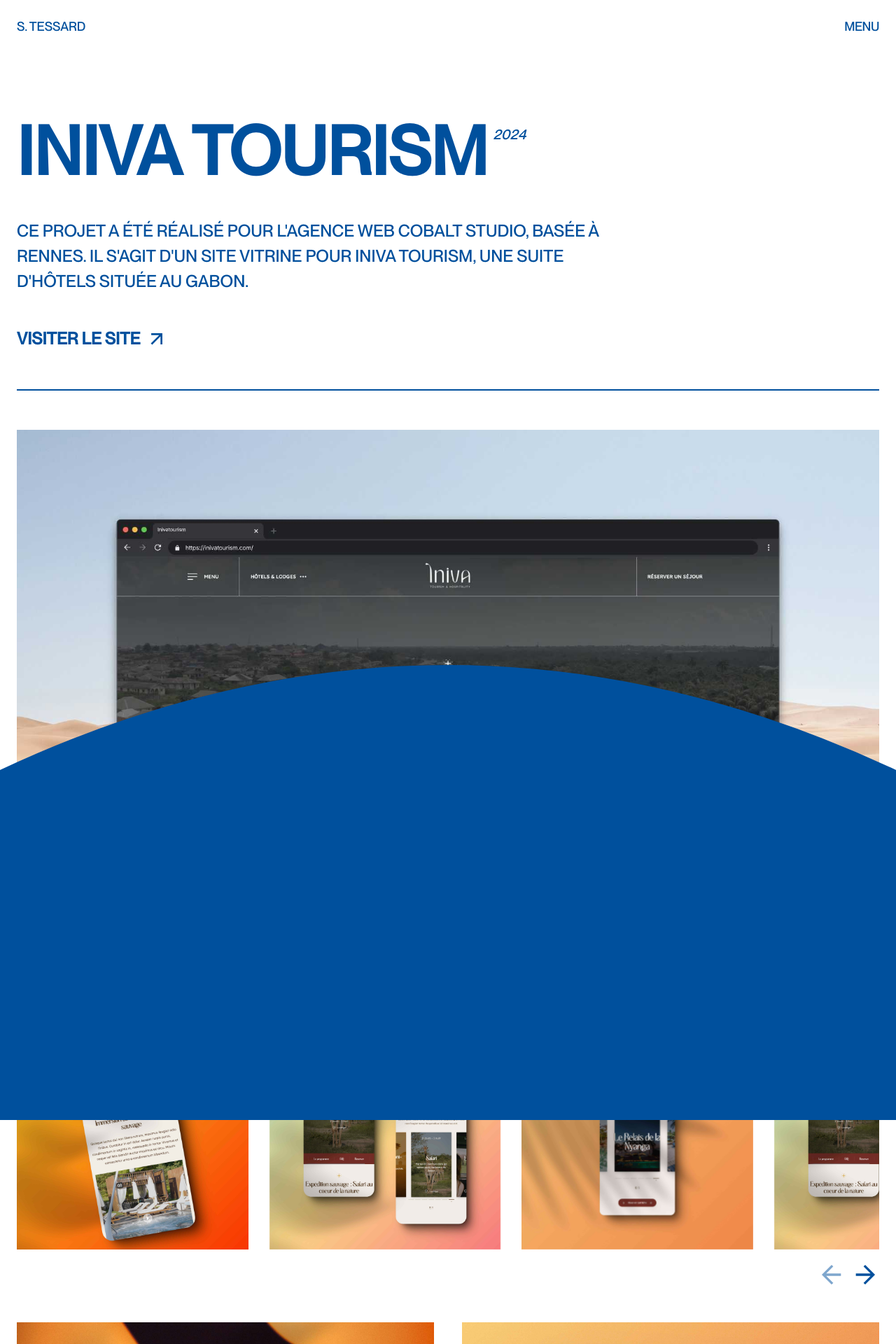
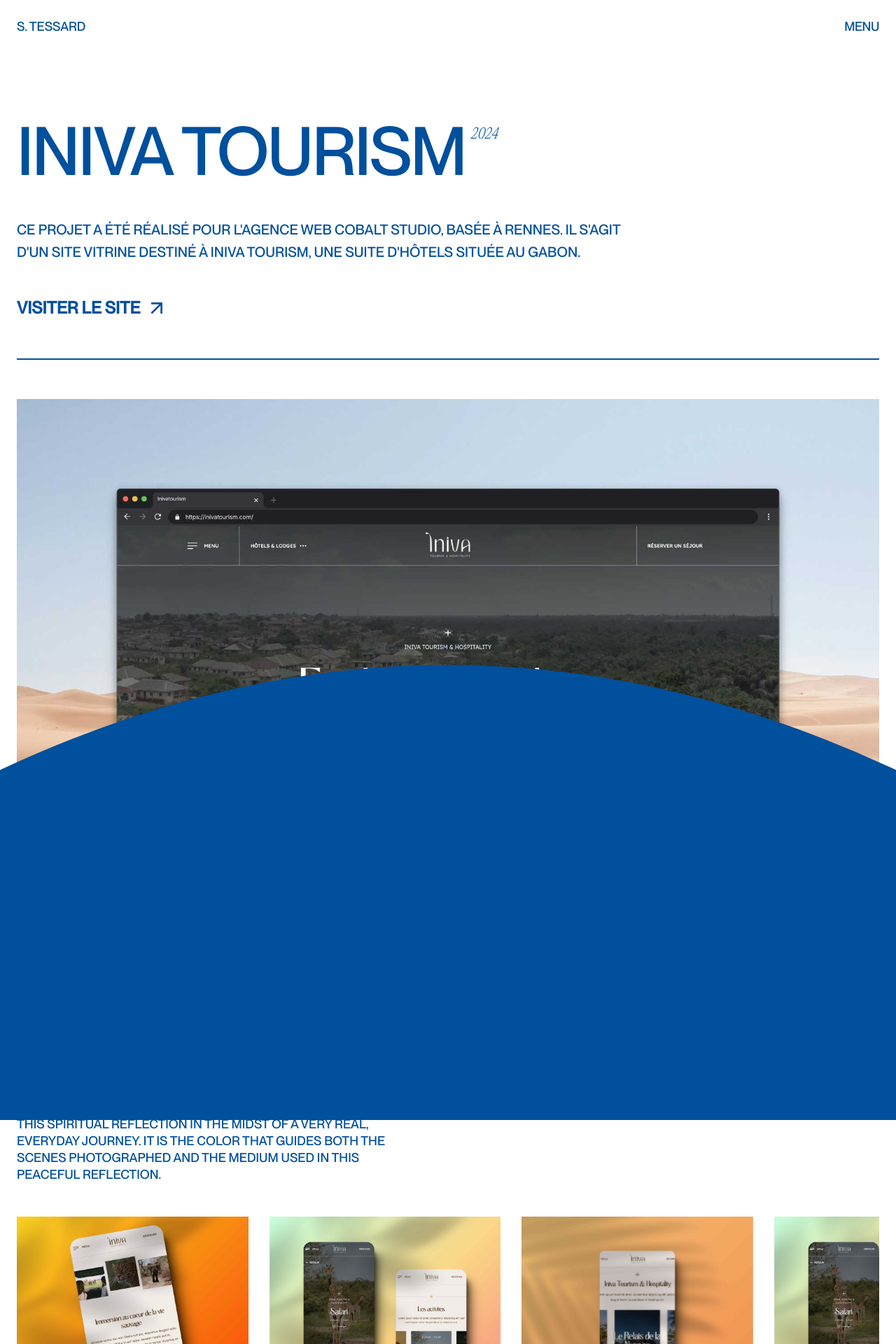
Before and after one commit to simontessard/2025-portfolio, a Next.js app: page /projects/iniva in a window 1280 px wide. Shown: the top 1920 px of the page at 70% size. Built offline with nearby package versions, Linux system fonts and the light colour scheme.

Commit message:
Overall improvements

```diff
--- a/src/components/global/Header/Header.tsx
+++ b/src/components/global/Header/Header.tsx
@@ -22,8 +22,8 @@
     })
     return (
         <>
-            <header className="fixed z-50 top-0 flex justify-between w-full p-4 md:p-6">
-                <Link href="/" className="header-logo text-primary md:text-lg font-primary">
+            <header>
+                <Link href="/" className="header-logo fixed z-50 top-4 left-4 md:top-6 md:left-6 text-primary md:text-lg font-primary">
                     S. TESSARD
                 </Link>
                 <MenuOpenButton/>
--- a/src/components/global/Header/MenuOpenButton.tsx
+++ b/src/components/global/Header/MenuOpenButton.tsx
@@ -6,7 +6,7 @@
         setMenuIsOpen(true);
     }
     return (
-        <button onClick={openMenu} className="size-fit uppercase md:text-lg tracking-tight font-primary text-primary">
+        <button onClick={openMenu} className="fixed z-50 top-4 right-4 md:top-6 md:right-6 size-fit uppercase md:text-lg tracking-tight font-primary text-primary">
             Menu
         </button>
     )
--- a/src/components/projects-slug/Carousel.tsx
+++ b/src/components/projects-slug/Carousel.tsx
@@ -2,10 +2,18 @@
 import { Navigation } from "swiper/modules";
 import 'swiper/css';
 import 'swiper/css/navigation';
+import ImagesDesc from "@/components/projects-slug/ImagesDesc";
 
 export default function Carousel({ project }: { project: any }) {
     return (
         <div className="relative mb-10 md:mb-12">
+
+            <ImagesDesc title="Bleu at the center of everything"
+                        description="Through this initial sketch, Blue is symbolically the common thread, the unconditional guide,
+                accompanying this spiritual reflection in the midst of a very real, everyday journey.
+                It is the color that guides both the scenes photographed and the medium used in this peaceful
+                reflection."
+            />
 
             <Swiper
                 className="swiper-carousel-content"
--- a/src/components/projects-slug/Heading.tsx
+++ b/src/components/projects-slug/Heading.tsx
@@ -8,17 +8,17 @@
                 <div className="mb-8 md:mb-12">
 
                     {/* Title */}
-                    <div className="flex gap-2 font-primary items-start mb-8 md:mb-12">
-                        <h1 className="text-4xl md:text-6xl xl:text-8xl uppercase text-primary font-semibold">
+                    <div className="flex gap-2 items-start mb-8 md:mb-12">
+                        <h1 className="font-primary text-4xl md:text-6xl xl:text-8xl uppercase tracking-tight text-primary font-medium">
                             {project.title}
                         </h1>
-                        <p className="editorial italic md:text-xl text-primary mt-1 xl:mt-2.5">
+                        <p className="font-secondary italic md:text-xl text-primary mt-1 xl:mt-2.5">
                             {project.date}
                         </p>
                     </div>
 
                     {/* Desc */}
-                    <p className="font-primary text-xl md:text-2xl md:leading-9 md:max-w-4xl 2xl:max-w-4xl uppercase text-primary">
+                    <p className="font-primary text-lg md:text-xl md:leading-8 md:max-w-4xl 2xl:max-w-4xl uppercase text-primary">
                         {project.description}
                     </p>
                 </div>
--- /dev/null
+++ b/src/components/projects-slug/ImagesDesc.tsx
@@ -0,0 +1,17 @@
+interface ImagesDescProps {
+    title: string;
+    description: string;
+}
+
+export default function ImagesDesc( {title, description}: ImagesDescProps ) {
+    return (
+        <div className="flex flex-col gap-2 mb-8 md:mb-12">
+            <h1 className="font-primary text-xl md:text-2xl xl:text-4xl uppercase tracking-tight text-primary max-w-md font-medium mb-2 md:mb-4">
+                {title}
+            </h1>
+            <p className="font-primary text-sm md:text-lg md:leading-6 md:max-w-xl 2xl:max-w-2xl uppercase text-primary">
+                {description}
+            </p>
+        </div>
+    )
+}
--- a/src/components/projects-slug/MainImage.tsx
+++ b/src/components/projects-slug/MainImage.tsx
@@ -1,6 +1,6 @@
 export default function MainImage({ project } : {project: any}) {
     return (
-        <img className="object-cover md:h-[95dvh] w-full mb-12 md:mb-20"
+        <img className="object-cover md:h-[95dvh] w-full mb-16 md:mb-20 xl:mb-28"
              src={project.gallery[0]}
              alt={project.title}
         />
--- /dev/null
+++ b/src/components/projects-slug/TwoImages.tsx
@@ -0,0 +1,16 @@
+export default function TwoImages({ project }: { project: Project }) {
+    return (
+        <div className="grid grid-cols-1 md:grid-cols-2 gap-12 md:gap-10">
+            <img
+                className="object-cover size-full"
+                src={project.gallery[1]}
+                alt={project.title}
+            />
+            <img
+                className="object-cover size-full"
+                src={project.gallery[5]}
+                alt={project.title}
+            />
+        </div>
+    )
+}
--- a/src/components/projects/Project.tsx
+++ b/src/components/projects/Project.tsx
@@ -6,7 +6,8 @@
             <div className="relative aspect-square mb-3">
                 <img className="absolute top-0 left-0 size-full object-cover" src={cover} alt={title}/>
             </div>
-            <div className="flex items-center justify-between">
+            <div className="flex flex-col">
+                <div className="flex items-center justify-between mb-0.5">
                     <h2 className="text-primary tracking-tight font-primary text-2xl uppercase">
                         {title}
                     </h2>
@@ -19,6 +20,9 @@
                         />
                     </svg>
                 </div>
+                <h3 className="font-secondary uppercase italic text-primary">Site web</h3>
+            </div>
+
         </Link>
     );
 }
--- a/src/components/utils/Curve/index.jsx
+++ b/src/components/utils/Curve/index.jsx
@@ -1,5 +1,5 @@
 'use client';
-import React, { useEffect, useState } from 'react'
+import { useEffect, useState } from 'react'
 import { motion } from 'framer-motion'
 import { useRouter } from 'next/router';
 import { text, curve, translate } from './anim';
@@ -9,7 +9,6 @@
     "/about": "À Propos",
     "/projects": "Projets",
     "/projects/iniva": "Iniva",
-    "/test": "Test"
 }
 
 const anim = (variants) => {
--- a/src/data/projectsData.json
+++ b/src/data/projectsData.json
@@ -3,7 +3,7 @@
     "path": "iniva",
     "title": "Iniva Tourism",
     "date": "2024",
-    "description": "Ce projet a été réalisé pour l'agence web Cobalt Studio, basée à Rennes. Il s'agit d'un site vitrine pour Iniva Tourism, une suite d'hôtels située au Gabon.",
+    "description": "Ce projet a été réalisé pour l'agence web Cobalt Studio, basée à Rennes. Il s'agit d'un site vitrine destiné à Iniva Tourism, une suite d'hôtels située au Gabon.",
     "cover": "/images/projects/iniva/iniva.jpg",
     "gallery" : [
       "/images/projects/iniva/iniva-main.jpg",
--- a/src/pages/projects/iniva/index.tsx
+++ b/src/pages/projects/iniva/index.tsx
@@ -4,6 +4,8 @@
 import MainImage from "@/components/projects-slug/MainImage";
 import Carousel from "@/components/projects-slug/Carousel";
 import Heading from "@/components/projects-slug/Heading";
+import TwoImages from "@/components/projects-slug/TwoImages";
+import ImagesDesc from "@/components/projects-slug/ImagesDesc";
 
 export default function Project() {
     const project = projects[0];
@@ -18,19 +20,10 @@
                 <Heading project={project}/>
                 <MainImage project={project}/>
                 <Carousel project={project}/>
-
-                <div className="grid grid-cols-1 md:grid-cols-2 gap-12 md:gap-10">
-                    <img
-                        className="object-cover size-full"
-                        src={project.gallery[1]}
-                        alt={project.title}
-                    />
-                    <img
-                        className="object-cover size-full"
-                        src={project.gallery[5]}
-                        alt={project.title}
-                    />
-                </div>
+                <ImagesDesc title="Analog vision"
+                            description="Bleu du Sud contains 29 film photographs spread over 48 pages, preserving this objective of a 100% physical medium"
+                />
+                <TwoImages project={project}/>
 
             </div>
             <Footer/>
```
Also changed, not shown: src/components/global/Header/Menu.tsx (+7 -7 lines). Lines whose indentation alone changed are shown as unchanged.
